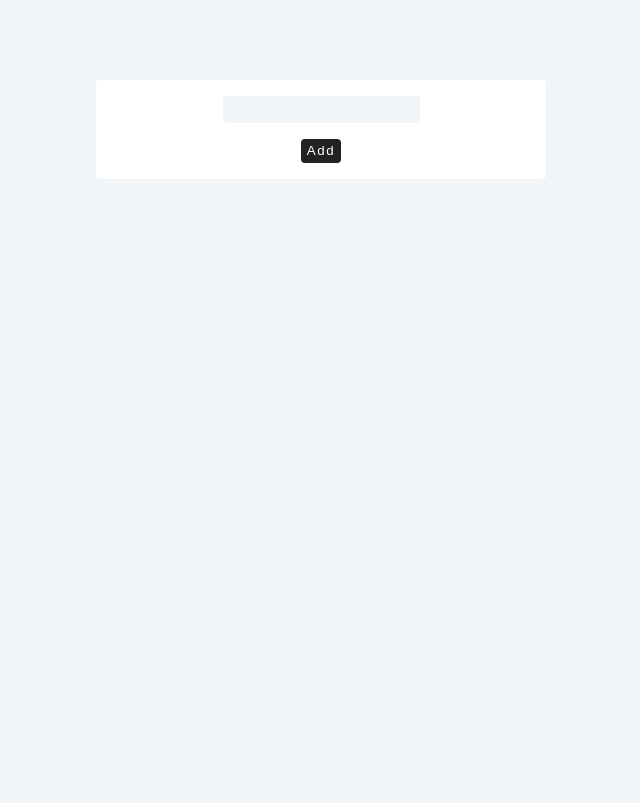
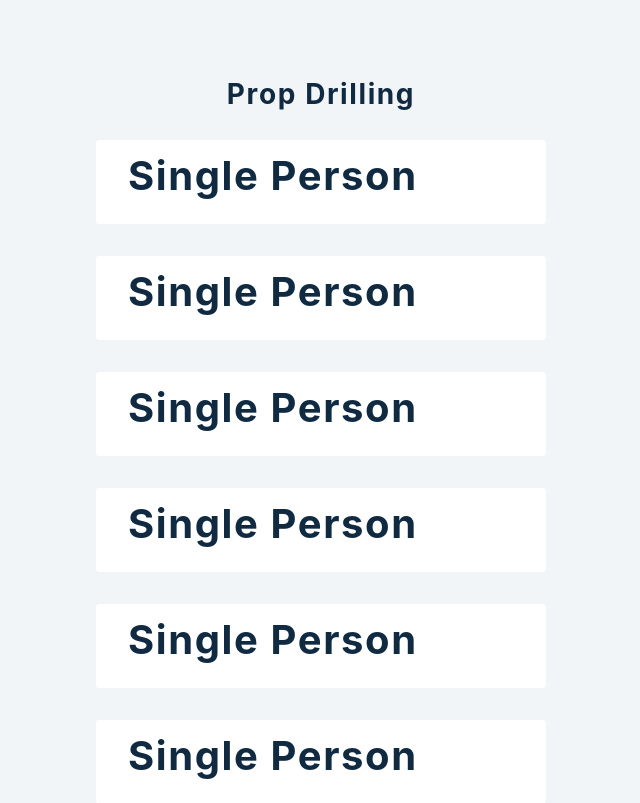
Before and after one commit to gorakhjoshi/AdvancedReactConcepts, a React (Create React App) app: page / in a window 1280 px wide. Shown: the top 803 px of the page, without its empty margins (319-959 px from the left). Built offline with nearby package versions, Linux system fonts and the light colour scheme.

Commit message:
prop drilling setup

```diff
--- /dev/null
+++ b/src/6-prop-drilling/prop-drilling.js
@@ -0,0 +1,34 @@
+import React, { useState } from 'react';
+import { data } from '../data';
+
+const PropDrilling = () => {
+  const [people, setPeople] = useState(data);
+  return (
+    <>
+      <section>
+        <h3>Prop Drilling</h3>
+        <List people={people} />
+      </section>
+    </>
+  );
+};
+
+const List = ({ people }) => {
+  return (
+    <>
+      {people.map((person) => {
+        return <SinglePerson key={person.id} />;
+      })}
+    </>
+  );
+};
+
+const SinglePerson = (id) => {
+  return (
+    <div className='item'>
+      <h2>Single Person</h2>
+    </div>
+  );
+};
+
+export default PropDrilling;
--- a/src/App.js
+++ b/src/App.js
@@ -1,11 +1,11 @@
-import UseRefHook from './5-useReducer-Hook'
+import PropDrilling from './6-prop-drilling/prop-drilling';
 
 function App() {
   return (
     <div className='container'>
-      <UseRefHook />
+      <PropDrilling />
     </div>
-  )
+  );
 }
 
-export default App
+export default App;
```
